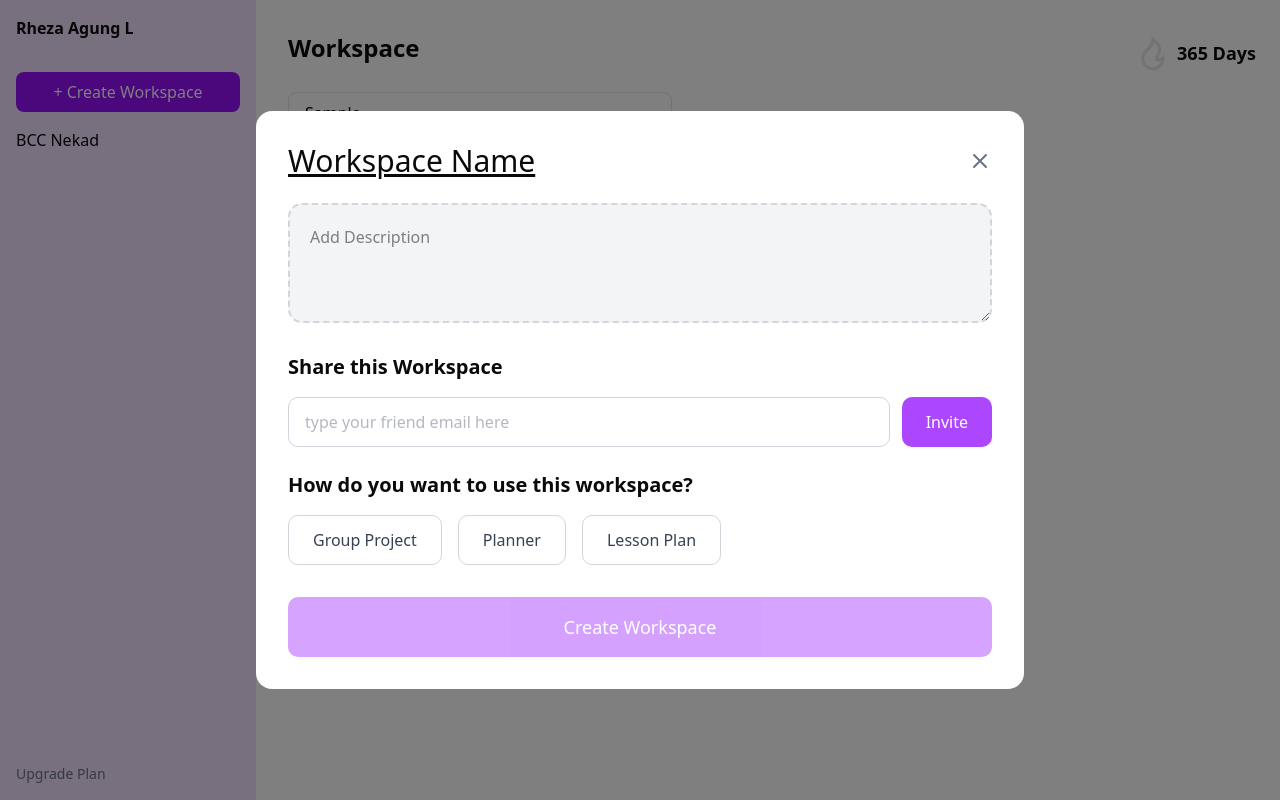
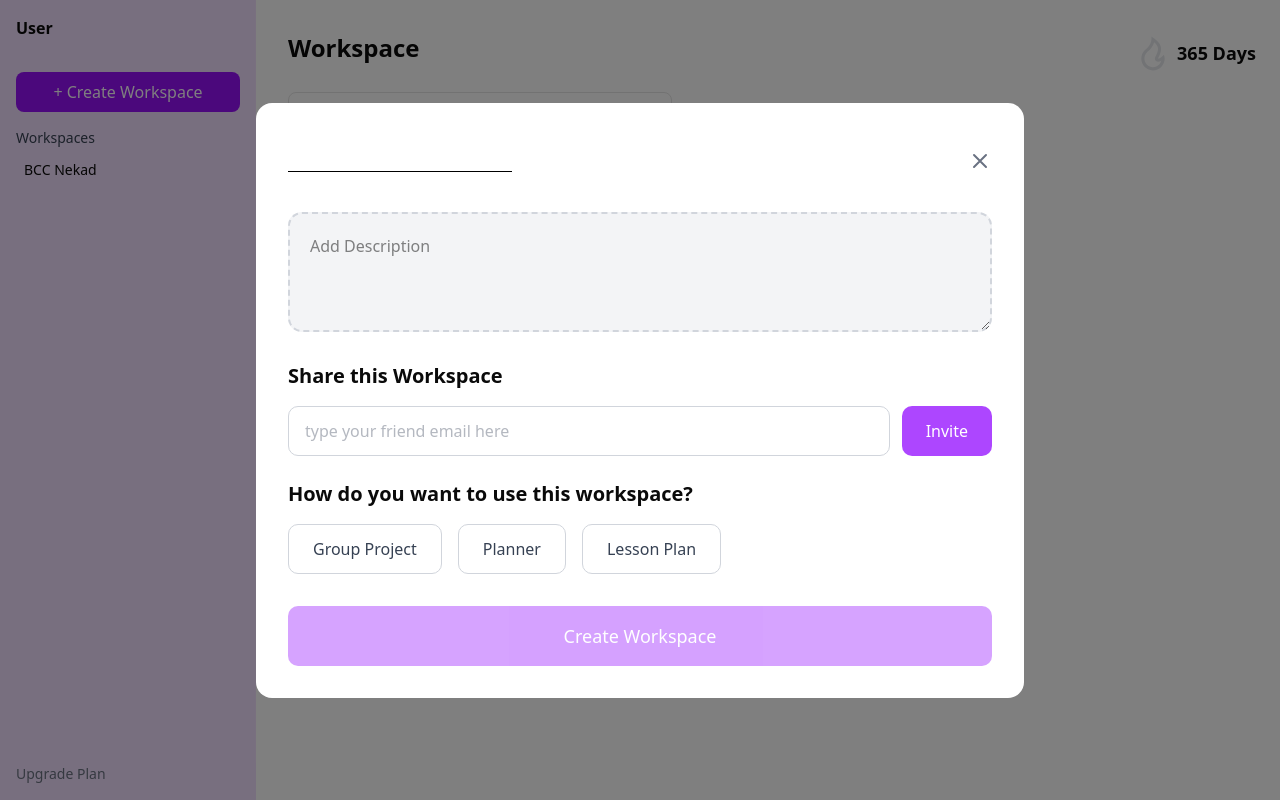
Before and after one commit to nickolasww/Kelarin-FIndIt, a Next.js app: page /dashboard in a window 1280 px wide. Both pictures are taken after typing "Sample" into the empty fields and a click on the button "+ Create Workspace". Built offline with nearby package versions, Linux system fonts and the light colour scheme.

Commit message:
fix: workspace dan loginpage functionality

```diff
--- a/src/app/dashboard/page.tsx
+++ b/src/app/dashboard/page.tsx
@@ -54,7 +54,7 @@ const HomePage = () => {
 
   return (
     <div className="flex min-h-screen">
-      <Sidebar onCreate={handleCreateWorkspace} />
+      <Sidebar onCreate={handleCreateWorkspace} workspaces={workspaces} />
 
       <MainContent workspaces={workspaces} />
     </div>
--- a/src/app/dashboard/partials/maincontent.tsx
+++ b/src/app/dashboard/partials/maincontent.tsx
@@ -1,10 +1,12 @@
 "use client"
 
 import type React from "react"
+import { useMemo, useState } from "react"
 import WorkspaceCard from "@/components/card/workspacecard"
 import Input from "@/components/input/index"
 import StreakIcon from "@/assets/icon/StreakIcon.svg"
 import Image from "next/image"
+import { IoSearch } from "react-icons/io5";
 
 interface Workspace {
   id: number
@@ -26,18 +28,29 @@ function WorkspaceList({ workspaces }: { workspaces: Workspace[] }) {
 }
 
 const MainContent: React.FC<MainContentProps> = ({ workspaces }) => {
+  const [searchTerm, setSearchTerm] = useState<string>("")
+
+  const filterWorkspaces = useMemo(() => {
+    return workspaces.filter((workspace) =>
+      workspace.name.toLowerCase().includes(searchTerm.toLowerCase())
+    );
+  },[workspaces,searchTerm])
+
   return (
     <div className="flex-1 p-4 sm:p-8 shadow-md">
       <div className="flex flex-col items-start gap-3 sm:gap-5 mb-3 sm:mb-4">
         <h1 className="text-xl sm:text-2xl font-semibold">Workspace</h1>
-        <Input
-          type="text"
-          value=""
-          label=""
-          placeholder="Search..."
-          classname="border rounded-md py-2 px-4 w-full sm:w-96"
-          onChange={() => {}}
-        />
+        <div className="relative w-full sm:w-96">
+          <IoSearch className="absolute left-3 top-7 transform -translate-y-1/2 text-gray-400" />
+          <Input
+            type="text"
+            value={searchTerm}
+            label=""
+            placeholder="Search..."
+            classname="border rounded-md py-2 px-4 pl-10 w-full"
+            onChange={(e) => setSearchTerm(e.target.value)}
+          />
+        </div>
       </div>
 
       <div className="absolute top-4 md:top-9 right-4 flex items-center gap-3">
@@ -59,7 +72,7 @@ const MainContent: React.FC<MainContentProps> = ({ workspaces }) => {
 
       <section>
         <h2 className="text-lg font-semibold mb-3 sm:mb-4">All Workspace</h2>
-        <WorkspaceList workspaces={workspaces} />
+        <WorkspaceList workspaces={filterWorkspaces} />
       </section>
     </div>
   )
--- a/src/app/dashboard/partials/sidebar.tsx
+++ b/src/app/dashboard/partials/sidebar.tsx
@@ -1,28 +1,43 @@
 "use client"
 
 import type React from "react"
-import { useState } from "react"
+import { useState, useEffect } from "react"
 import CreateWorkspaceModal from "@/components/modal/createworkspace"
-import TableModal from "@/components/modal/addtablemodal"
-import TaskModal from "@/components/modal/addtaskmodal"
 import UpgradeModal from "@/components/modal/upgrademodal"
+import Link from "next/link"
+import { useRouter } from "next/navigation"
+
+interface Workspace {
+  id: number
+  name: string
+}
 
 interface SidebarProps {
   onCreate: (name: string) => void
+  workspaces?: Workspace[]
 }
 
 interface AddTableData {
-  name: string;
-  description: string;
-  inviteEmail: string;
-  usage: string | null;
-  image: File | null;
+  name: string
+  description: string
+  inviteEmail: string
+  usage: string | null
+  image: File | null
 }
 
-const Sidebar: React.FC<SidebarProps> = ({ onCreate }) => {
+const Sidebar: React.FC<SidebarProps> = ({ onCreate, workspaces = [] }) => {
   const [isModalOpen, setIsModalOpen] = useState(false)
   const [isUpgradeModalOpen, setIsUpgradeModalOpen] = useState(false)
   const [isSidebarOpen, setIsSidebarOpen] = useState(false)
+  const [userName, setUserName] = useState("User")
+  const router = useRouter()
+
+  useEffect(() => {
+    const storedName = localStorage.getItem("userName")
+    if (storedName) {
+      setUserName(storedName)
+    }
+  }, [])
 
   const openModal = () => {
     setIsModalOpen(true)
@@ -40,10 +55,9 @@ const Sidebar: React.FC<SidebarProps> = ({ onCreate }) => {
   }
 
   const handleCreate = (formData: AddTableData) => {
-    console.log('Data Workspace yang Dibuat:', formData);
-    // Di sini Anda bisa mengirimkan data ke backend atau melakukan tindakan lain
-    setIsModalOpen(false);
-  };
+    console.log("Data Workspace yang Dibuat:", formData)
+    setIsModalOpen(false)
+  }
 
   const toggleSidebar = () => {
     setIsSidebarOpen(!isSidebarOpen)
@@ -70,7 +84,6 @@ const Sidebar: React.FC<SidebarProps> = ({ onCreate }) => {
           isSidebarOpen ? "translate-x-0" : "-translate-x-full"
         } sm:translate-x-0 w-full sm:w-64 bg-[#F2E0FF] p-4 min-h-screen flex flex-col fixed sm:static top-0 left-0 transition-transform duration-300 ease-in-out z-40`}
       >
-
         <div className="sm:hidden flex justify-end mb-4">
           <button onClick={toggleSidebar}>
             <svg
@@ -80,26 +93,37 @@ const Sidebar: React.FC<SidebarProps> = ({ onCreate }) => {
               viewBox="0 0 24 24"
               stroke="currentColor"
             >
-              <path strokeLinecap="round" strokeLinejoin="round" strokeWidth={2} d="M6 18L18 6M6 6l12 12" />
+              <path strokeLinecap="round" strokeLinejoin="round" strokeWidth={2} d="M6 6l12 12M6 18L18 6" />
             </svg>
           </button>
         </div>
 
         <div className="flex items-center mb-6 sm:mb-8">
           <div className="flex items-center">
-            <p className="font-semibold">Rheza Agung L</p>
+            <p className="font-semibold">{userName}</p>
           </div>
         </div>
         <button className="bg-purple-600 text-white py-2 px-4 rounded-md w-full mb-3 sm:mb-4" onClick={openModal}>
           + Create Workspace
         </button>
-        <div className="flex items-center mb-4">
-          <p>BCC Nekad</p>
+
+        <div className="space-y-2 mb-4">
+          <h3 className="text-sm font-medium text-gray-700 mb-2">Workspaces</h3>
+          {workspaces && workspaces.length > 0 ? (
+            workspaces.map((workspace) => (
+              <Link key={workspace.id} href={`/dashboard/${workspace.id}`} className="flex items-center py-1 px-2 rounded-md hover:bg-purple-100 cursor-pointer">
+                <p className="text-sm">{workspace.name}</p>
+              </Link>
+            ))
+          ) : (
+            <p className="text-sm text-gray-500">No workspaces yet</p>
+          )}
         </div>
 
         <div className="flex-grow"></div>
 
-        <button className="text-sm text-gray-500 mt-auto flex items-center cursor-pointer" onClick={openUpgradeModal}>Upgrade Plan
+        <button className="text-sm text-gray-500 mt-auto flex items-center cursor-pointer" onClick={openUpgradeModal}>
+          Upgrade Plan
         </button>
       </div>
 
--- a/src/app/register/page.tsx
+++ b/src/app/register/page.tsx
@@ -6,8 +6,10 @@ import Logo from "@/assets/icon/Logo.svg";
 import Image from "next/image";
 
 export default function Login() {
+  const [fullName, setFullName] = useState<string>("");
   const [email, setEmail] = useState("");
   const [password, setPassword] = useState("");
+
 
   return (
     <section className="flex">
--- a/src/components/button/index.tsx
+++ b/src/components/button/index.tsx
@@ -3,13 +3,17 @@ import React from 'react'
 interface ButtonProps {
   text: string;
   className?: string;
+  onclick?: () => void;
+  disabled?: boolean;
 
 }
 
-const Button: React.FC<ButtonProps> = ({ text,className }) => {
+const Button: React.FC<ButtonProps> = ({ text,className,onclick,disabled }) => {
     return (
         <button
         className={className}
+        onClick={onclick}
+        disabled={disabled}
       >
         {text}
       </button>
--- a/src/components/input/index.tsx
+++ b/src/components/input/index.tsx
@@ -20,6 +20,7 @@ const Input: React.FC<CustomInputProps> = ({ label, type = 'text',classname, pla
         placeholder={placeholder}
         className={classname}
         type={type}
+        onChange={onChange}
       />
     </div>
   );
--- a/src/components/modal/createworkspace/index.tsx
+++ b/src/components/modal/createworkspace/index.tsx
@@ -15,6 +15,7 @@ const CreateWorkspaceModal: React.FC<CreateWorkspaceModalProps> = ({ isOpen, onC
   const [workspaceType, setWorkspaceType] = useState<string | null>(null)
   const [email, setEmail] = useState("")
   const [workspaceName, setWorkspaceName] = useState("")
+  const [description, setDescription] = useState("")
   const [isModalOpen, setIsModalOpen] = useState(false)
 
   useEffect(() => {
@@ -26,6 +27,7 @@ const CreateWorkspaceModal: React.FC<CreateWorkspaceModalProps> = ({ isOpen, onC
       onCreate(workspaceName)
       // Reset form fields after creating
       setWorkspaceName("")
+      setDescription("")
       setEmail("")
       setWorkspaceType(null)
       onClose()
@@ -36,7 +38,14 @@ const CreateWorkspaceModal: React.FC<CreateWorkspaceModalProps> = ({ isOpen, onC
     <div className="fixed z-50 inset-0 bg-black/50 flex items-center justify-center p-4">
       <div className="bg-white rounded-2xl w-full max-w-3xl p-6 sm:p-8 relative">
         <div className="flex items-center justify-between mb-4 sm:mb-6">
-          <h1 className="text-2xl sm:text-3xl underline">Workspace Name</h1>
+        <Input
+            type="text"
+            label=""
+            classname="text-xl font-semibold text-gray-800 focus:outline-none border-b border-black w-56"
+            value={workspaceName}
+            placeholder=""
+            onChange={(e) => setWorkspaceName(e.target.value)}
+          />
           <button onClick={onClose} className="text-gray-500 hover:text-gray-700">
             <svg
               xmlns="http://www.w3.org/2000/svg"
@@ -52,8 +61,8 @@ const CreateWorkspaceModal: React.FC<CreateWorkspaceModalProps> = ({ isOpen, onC
 
         {/* Workspace name/description textarea */}
         <textarea
-          value={workspaceName}
-          onChange={(e) => setWorkspaceName(e.target.value)}
+          value={description}
+          onChange={(e) => setDescription(e.target.value)}
           placeholder="Add Description"
           className="border-2 border-dashed border-gray-300 rounded-xl w-full bg-gray-100 min-h-[120px] p-4 sm:p-5 focus:outline-none mb-6"
         />
```
Also changed, not shown: src/app/login/page.tsx (+67 -16 lines).
